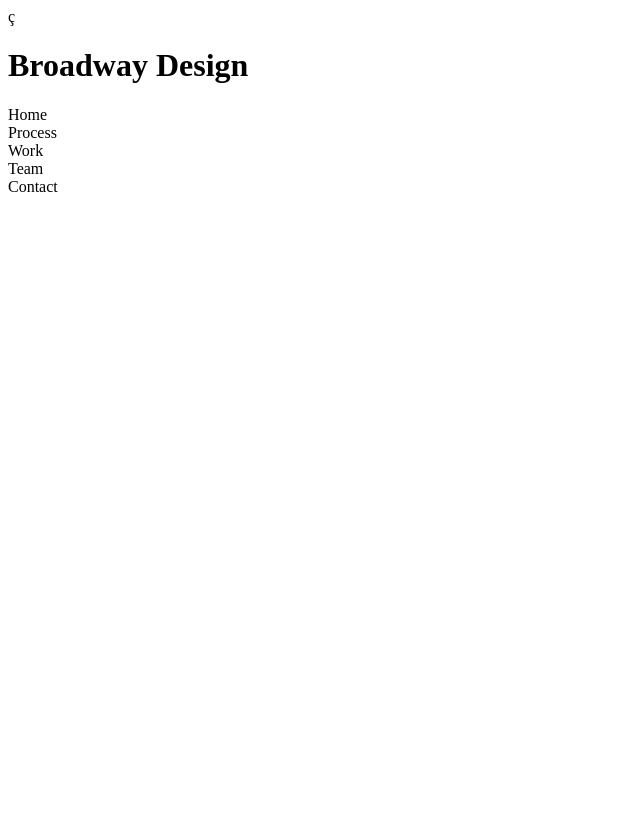
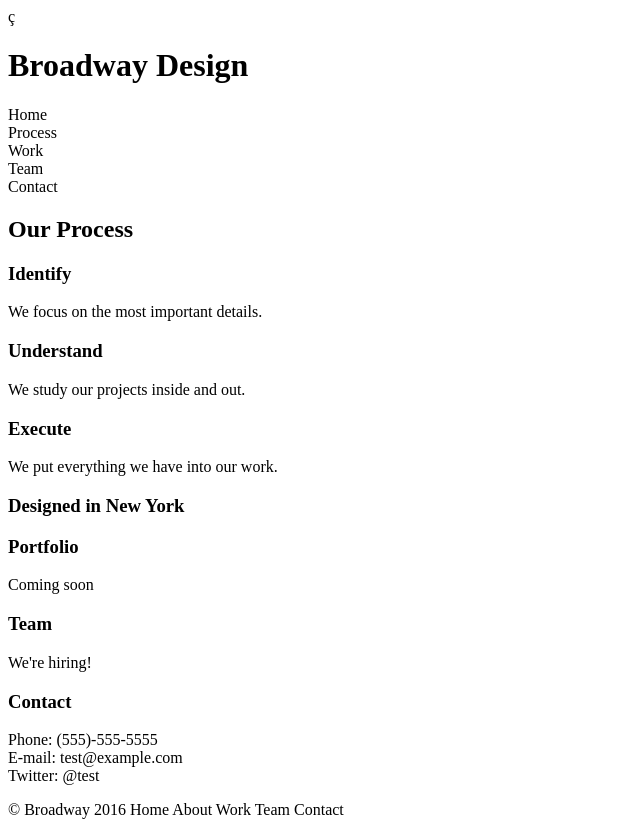
Before and after one commit to ViktorNfa/broadway, a plain HTML site: page index.html in a window 1280 px wide. Shown: the whole page, without its empty margins (0-640 px from the left). Before the commit the page ends 800 px from the top, so only its background shows below. Drawn offline with Linux system fonts and the light colour scheme.

Commit message:
Text done

```diff
--- a/index.html
+++ b/index.html
@@ -20,5 +20,35 @@
       </p>
     </div>
 
+    <!-- Content -->
+
+    <h2>Our Process</h2>
+    <h3>Identify</h3>
+    <p>We focus on the most important details.</p>
+    <h3>Understand</h3>
+    <p>We study our projects inside and out.</p>
+    <h3>Execute</h3>
+    <p>We put everything we have into our work.</p>
+    <h3>Designed in New York</h3>
+    <h3>Portfolio</h3>
+    <p>Coming soon</p>
+    <h3>Team</h3>
+    <p>We're hiring!</p>
+    <h3>Contact</h3>
+    <p>Phone: (555)-555-5555 <br>
+      E-mail: test@example.com <br>
+      Twitter: @test
+    </p>
+
+    <!-- Footer -->
+
+    <p>&copy; Broadway 2016
+      Home
+      About
+      Work
+      Team
+      Contact
+    </p>
+
   </body>
 </html>
```
Also changed, not shown: resources/images/execute.svg (added), resources/images/identify.svg (added), resources/images/understand.svg (added).
